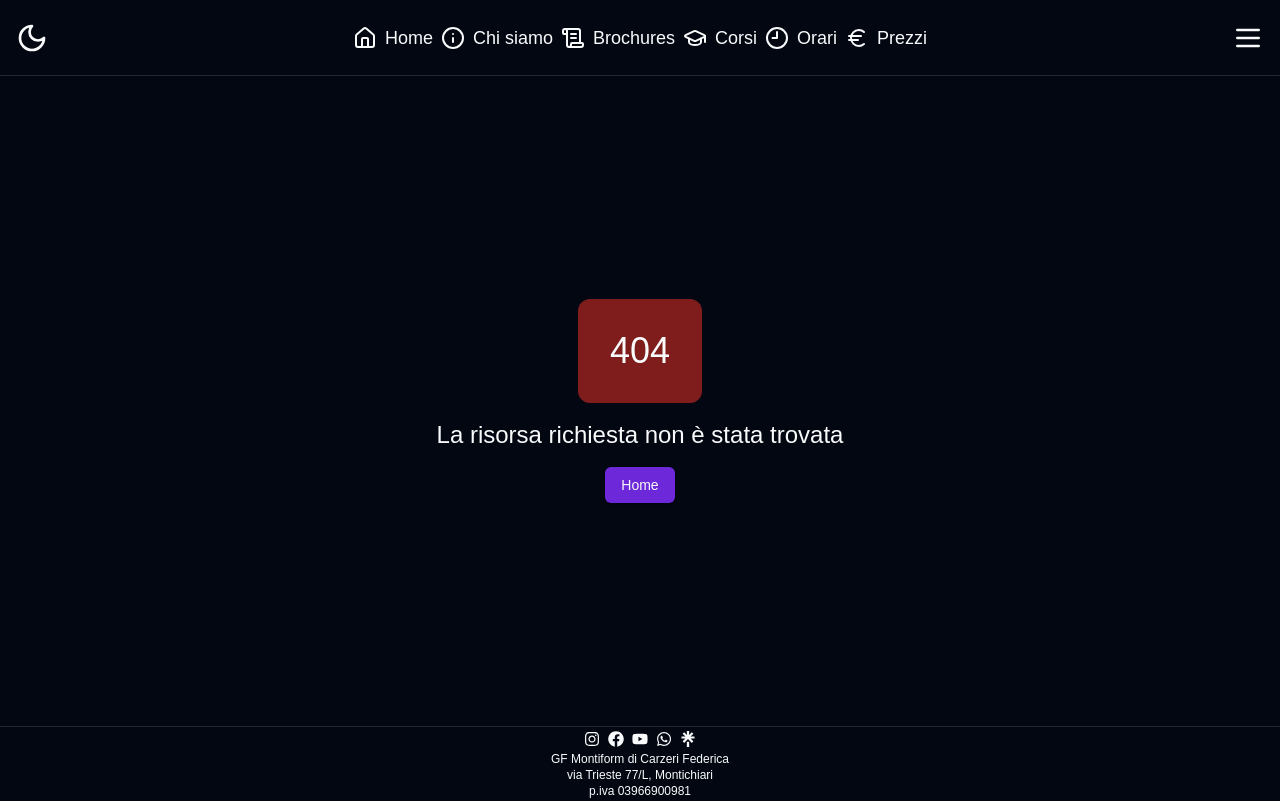
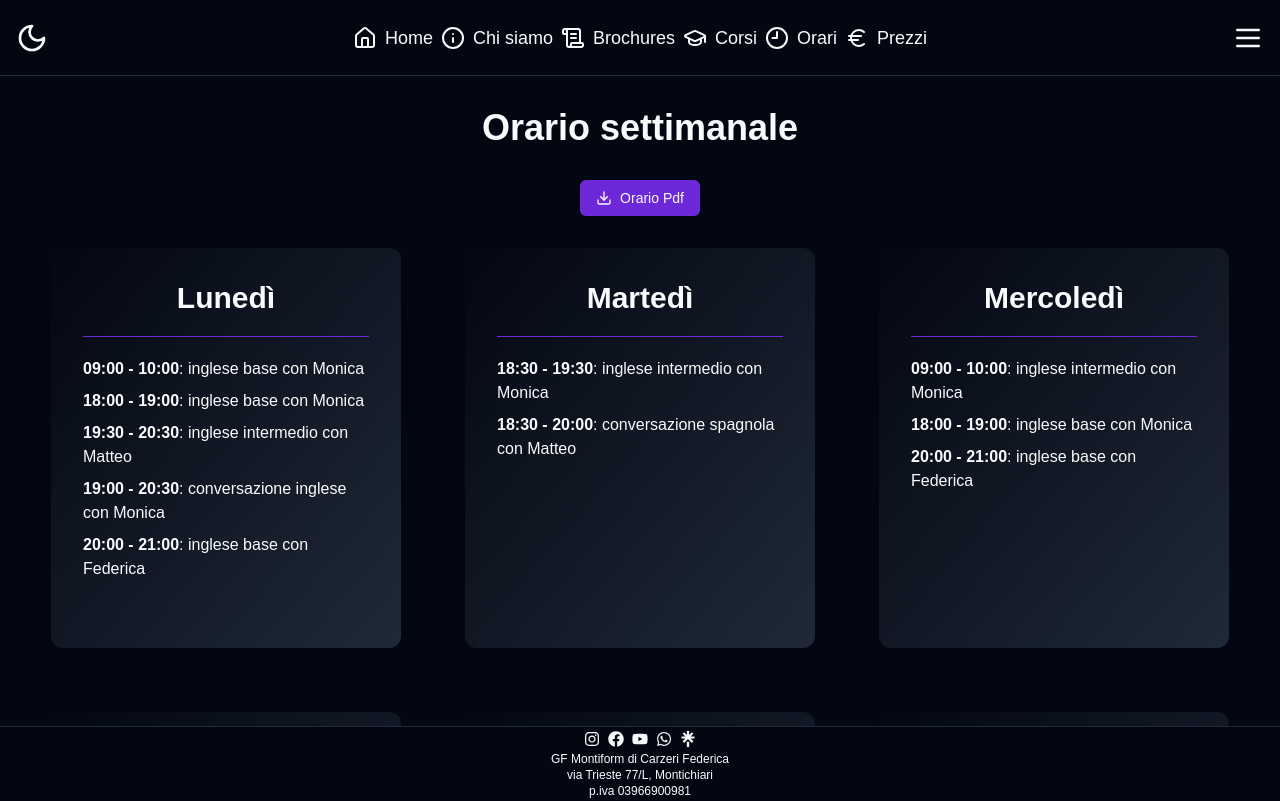
Before and after one commit to mariolazzari/gfmontiform.it, a Next.js app: page /hours in a window 1280 px wide. Before the commit this address had no page. Built offline with nearby package versions, Linux system fonts and the light colour scheme.

Commit message:
feat: hours page

```diff
--- /dev/null
+++ b/app/hours/page.tsx
@@ -0,0 +1,138 @@
+import Link from "next/link";
+import { Hour } from "@/components/Hour";
+import { HourProps } from "@/components/Hour/HourProps";
+import { Button } from "@/components/ui/button";
+import { Download } from "lucide-react";
+
+function HoursPage() {
+  const hours: HourProps[] = [
+    {
+      day: "Lunedì",
+      ranges: [
+        {
+          from: "09:00",
+          to: "10:00",
+          event: "inglese base con Monica",
+        },
+        {
+          from: "18:00",
+          to: "19:00",
+          event: "inglese base con Monica",
+        },
+        {
+          from: "19:30",
+          to: "20:30",
+          event: "inglese intermedio con Matteo",
+        },
+        {
+          from: "19:00",
+          to: "20:30",
+          event: "conversazione inglese con Monica",
+        },
+        {
+          from: "20:00",
+          to: "21:00",
+          event: "inglese base con Federica",
+        },
+      ],
+    },
+    {
+      day: "Martedì",
+      ranges: [
+        {
+          from: "18:30",
+          to: "19:30",
+          event: "inglese intermedio con Monica",
+        },
+        {
+          from: "18:30",
+          to: "20:00",
+          event: "conversazione spagnola con Matteo",
+        },
+      ],
+    },
+    {
+      day: "Mercoledì",
+      ranges: [
+        {
+          from: "09:00",
+          to: "10:00",
+          event: "inglese intermedio con Monica",
+        },
+        {
+          from: "18:00",
+          to: "19:00",
+          event: "inglese base con Monica",
+        },
+        {
+          from: "20:00",
+          to: "21:00",
+          event: "inglese base con Federica",
+        },
+      ],
+    },
+    {
+      day: "Giovedì",
+      ranges: [
+        {
+          from: "18:30",
+          to: "19:30",
+          event: "inglese intermedio con Monica",
+        },
+        {
+          from: "19:30",
+          to: "20:30",
+          event: "inglese intermedio con Matteo",
+        },
+      ],
+    },
+    {
+      day: "Venerdì",
+      ranges: [
+        {
+          from: "15:00",
+          to: "16:00",
+          event: "spagnolo per giovanissimi",
+        },
+        {
+          from: "16:00",
+          to: "17:00",
+          event: "conversazione inglese con Matteo (ragazzi superiori)",
+        },
+      ],
+    },
+    {
+      day: "Sabato",
+      ranges: [
+        {
+          from: "10:00",
+          to: "11:30",
+          event: "apeconversazione inglese con Matteo / Monica",
+        },
+      ],
+    },
+  ];
+
+  return (
+    <div className="flex flex-col items-center gap-4">
+      <h2 className="text-4xl font-semibold text-center mx-auto my-4">
+        Orario settimanale
+      </h2>
+
+      <Link href="/images/orari.jpg" target="_blank">
+        <Button>
+          <Download />
+          Orario Pdf
+        </Button>
+      </Link>
+
+      <div className="flex justify-center items-center flex-wrap gap-16 my-4">
+        {hours.map(hour => (
+          <Hour key={hour.day} {...hour} />
+        ))}
+      </div>
+    </div>
+  );
+}
+
+export default HoursPage;
--- /dev/null
+++ b/components/Hour/HourProps.ts
@@ -0,0 +1,10 @@
+type Range = {
+  from: string;
+  to: string;
+  event: string;
+};
+
+export type HourProps = {
+  day: string;
+  ranges: Range[];
+};
--- /dev/null
+++ b/components/Hour/index.tsx
@@ -0,0 +1,22 @@
+import { Separator } from "../ui/separator";
+import { HourProps } from "./HourProps";
+
+export function Hour({ day, ranges = [] }: HourProps) {
+  return (
+    <div className="p-8 bg-gradient-to-br from-background to-muted rounded-xl shadow-xl w-[350px] h-[400px] space-y-5">
+      <h6 className="text-center font-semibold text-3xl">{day}</h6>
+      <Separator className="bg-primary" />
+
+      <ul className="space-y-2">
+        {ranges.map(range => (
+          <li key={range.from} className="hover:text-primary">
+            <span className="font-semibold">
+              {range.from} - {range.to}
+            </span>
+            : {range.event}
+          </li>
+        ))}
+      </ul>
+    </div>
+  );
+}
--- a/package.json
+++ b/package.json
@@ -1,6 +1,6 @@
 {
   "name": "gfmontiform.it",
-  "version": "0.0.8",
+  "version": "0.0.9",
   "private": true,
   "scripts": {
     "dev": "next dev --turbopack",
```
Also changed, not shown: public/images/orari.jpg (added).
